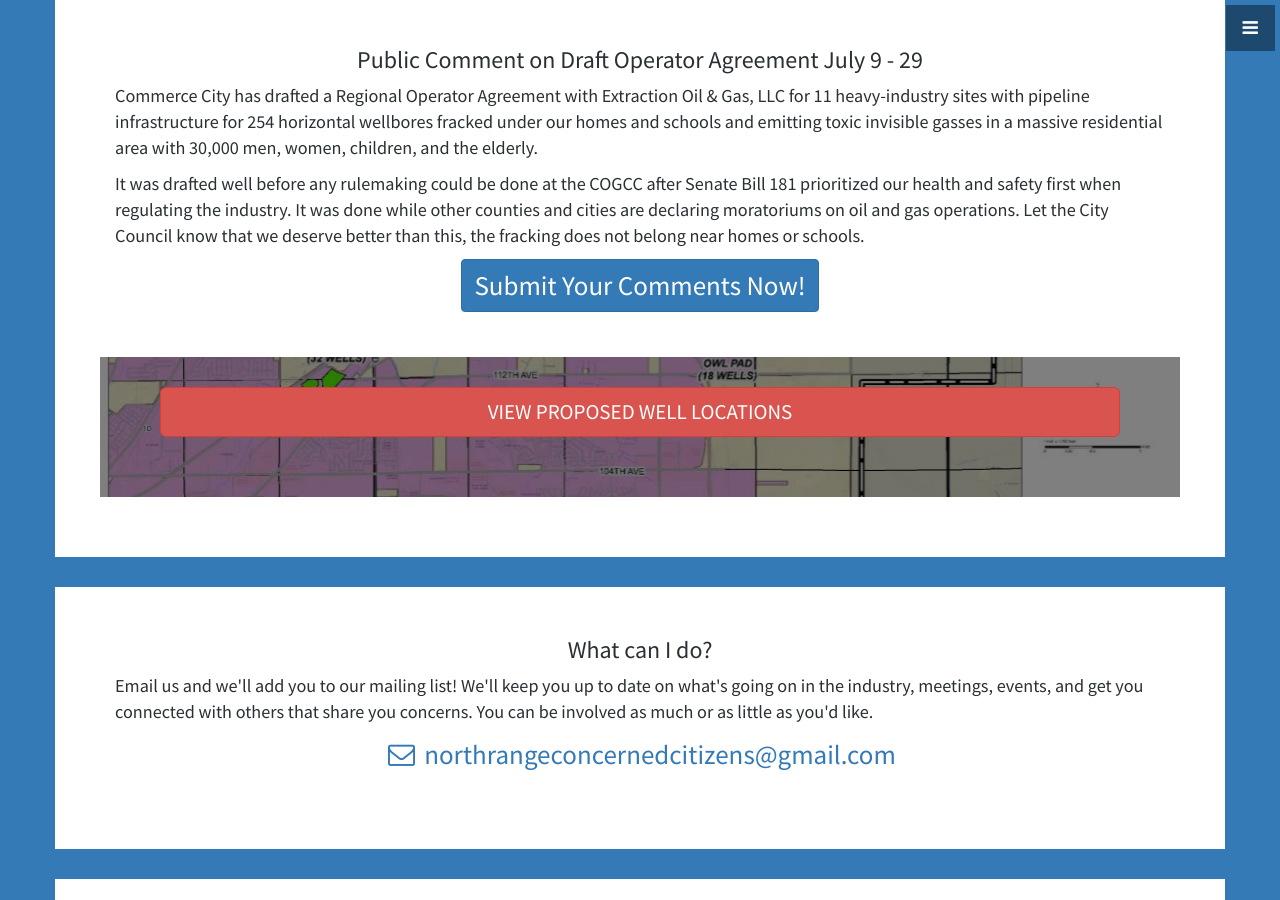
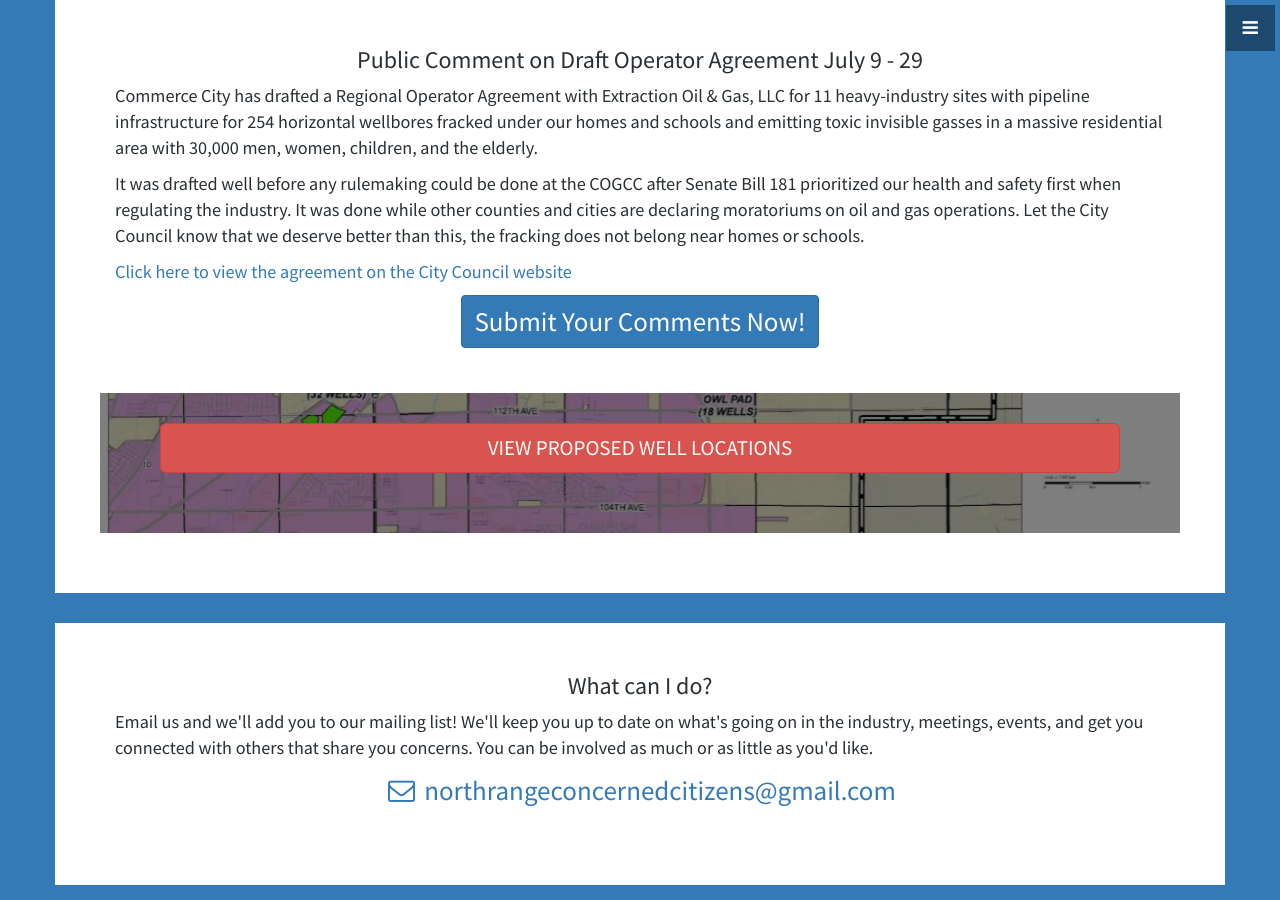
Before and after one commit to NorthRangeConcernedCitizens/NorthRangeConcernedCitizens.github.io, a Jekyll site: the page built from index.html, in a window 1280 px wide and 900 px high, scrolled down 1077 px. Built offline with Jekyll 4.4.1, drawn with Linux system fonts in a browser that asks for light colours; comment, search, counter and statistics services are not loaded.

Commit message:
adding link to city council website

```diff
--- a/_includes/take-action.html
+++ b/_includes/take-action.html
@@ -8,6 +8,8 @@
                 <p>Commerce City has drafted a Regional Operator Agreement with Extraction Oil & Gas, LLC for 11 heavy-industry sites with pipeline infrastructure for 254 horizontal wellbores fracked under our homes and schools and emitting toxic invisible gasses in a massive residential area with 30,000 men, women, children, and the elderly.</p>
 
                 <p>It was drafted well before any rulemaking could be done at the COGCC after Senate Bill 181 prioritized our health and safety first when regulating the industry. It was done while other counties and cities are declaring moratoriums on oil and gas operations. Let the City Council know that we deserve better than this, the fracking does not belong near homes or schools.</p>
+
+                <p><a href="https://www.c3gov.com/doing-business/oil-gas-operations">Click here to view the agreement on the City Council website</a></p>
                 <div class="row">
                     <div class="col-md-12">
                         <ul class="list-unstyled text-center">
```
